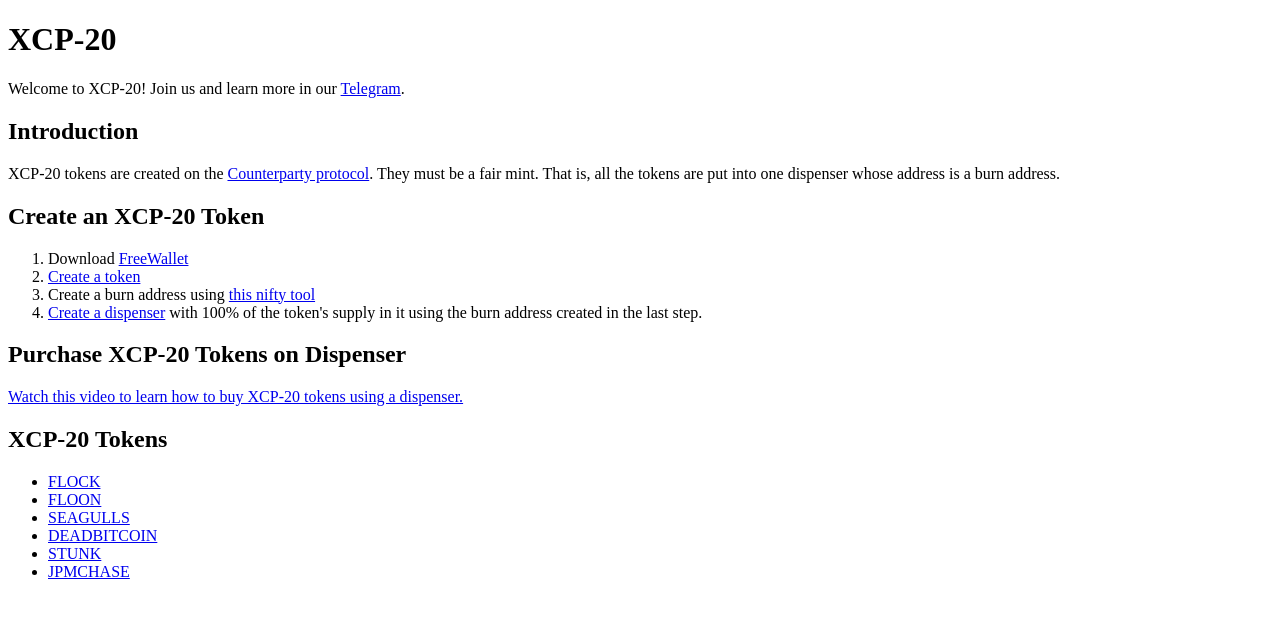
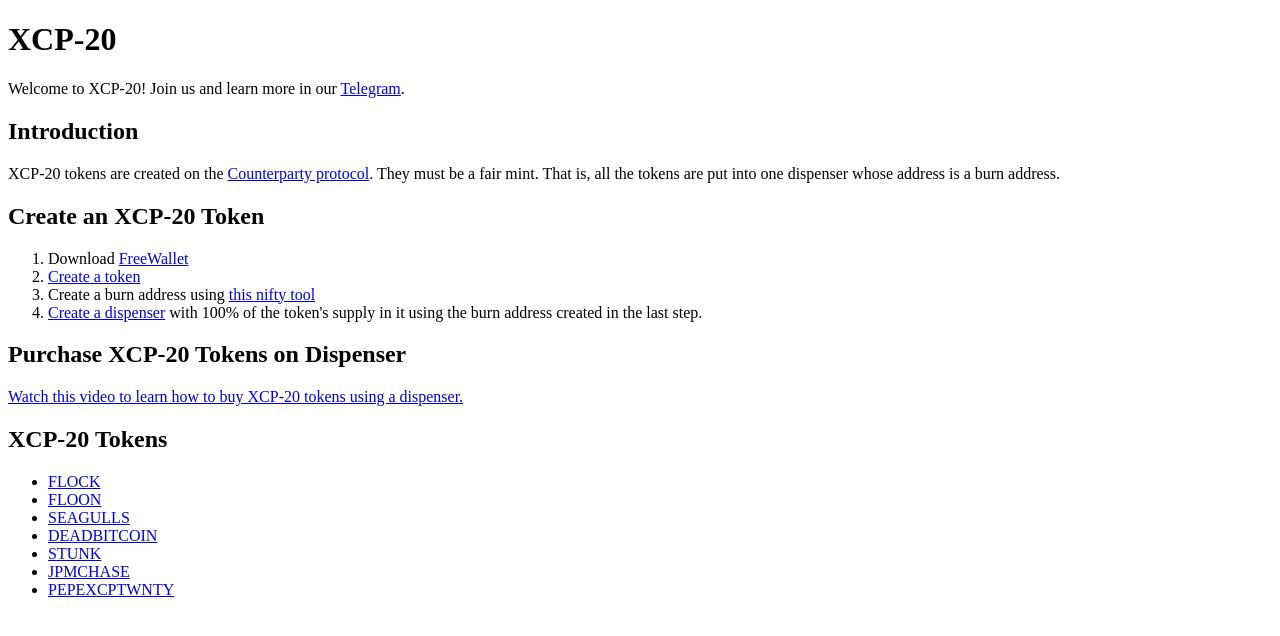
Before and after one commit to AryanJ-NYC/xcp20-wtf, a Next.js app: page / in a window 1280 px wide. Shown: the top 636 px of the page. Built offline with nearby package versions, Linux system fonts and the light colour scheme.

Commit message:
Add PEPEXCPTWNTY to list

```diff
--- a/src/app/page.tsx
+++ b/src/app/page.tsx
@@ -90,6 +90,11 @@
               JPMCHASE
             </a>
           </li>
+          <li>
+            <a href="https://xchain.io/asset/PEPEXCPTWNTY" target="_blank">
+              PEPEXCPTWNTY
+            </a>
+          </li>
         </ul>
       </div>
     </>
```
